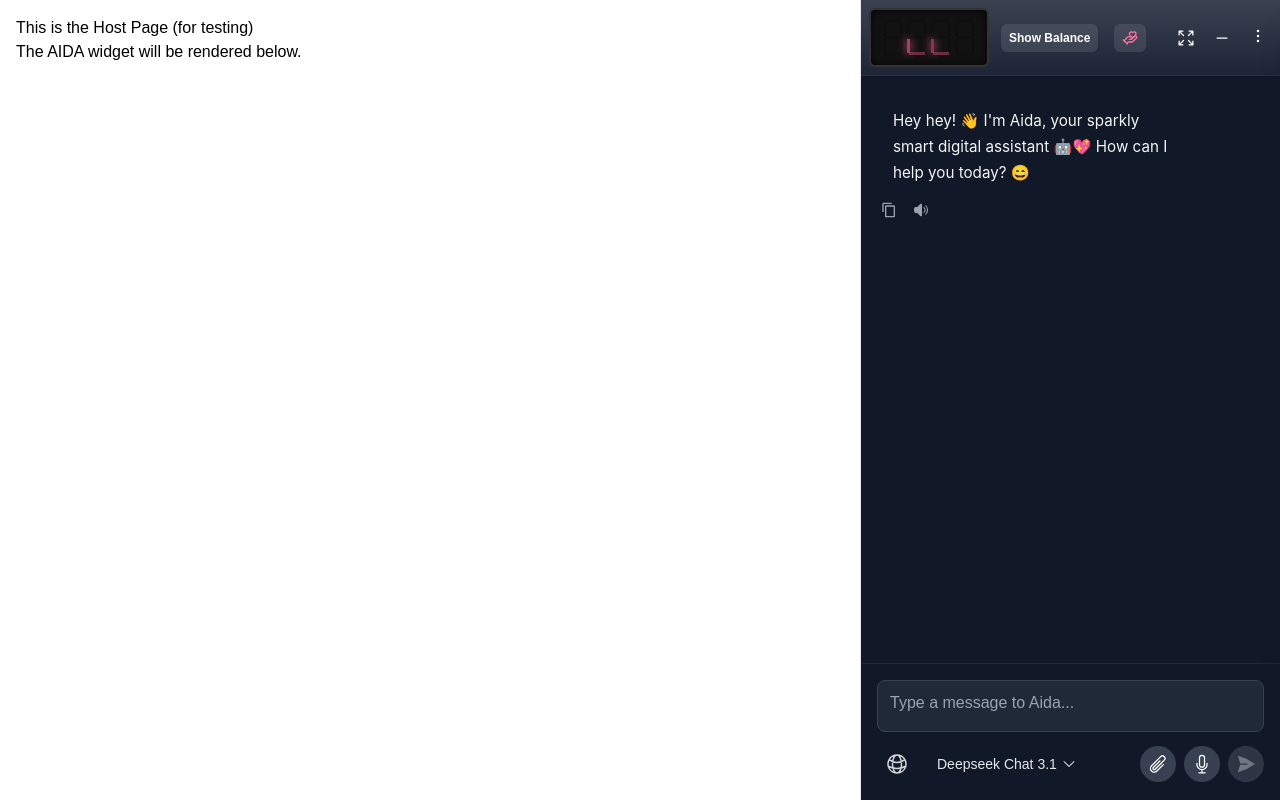
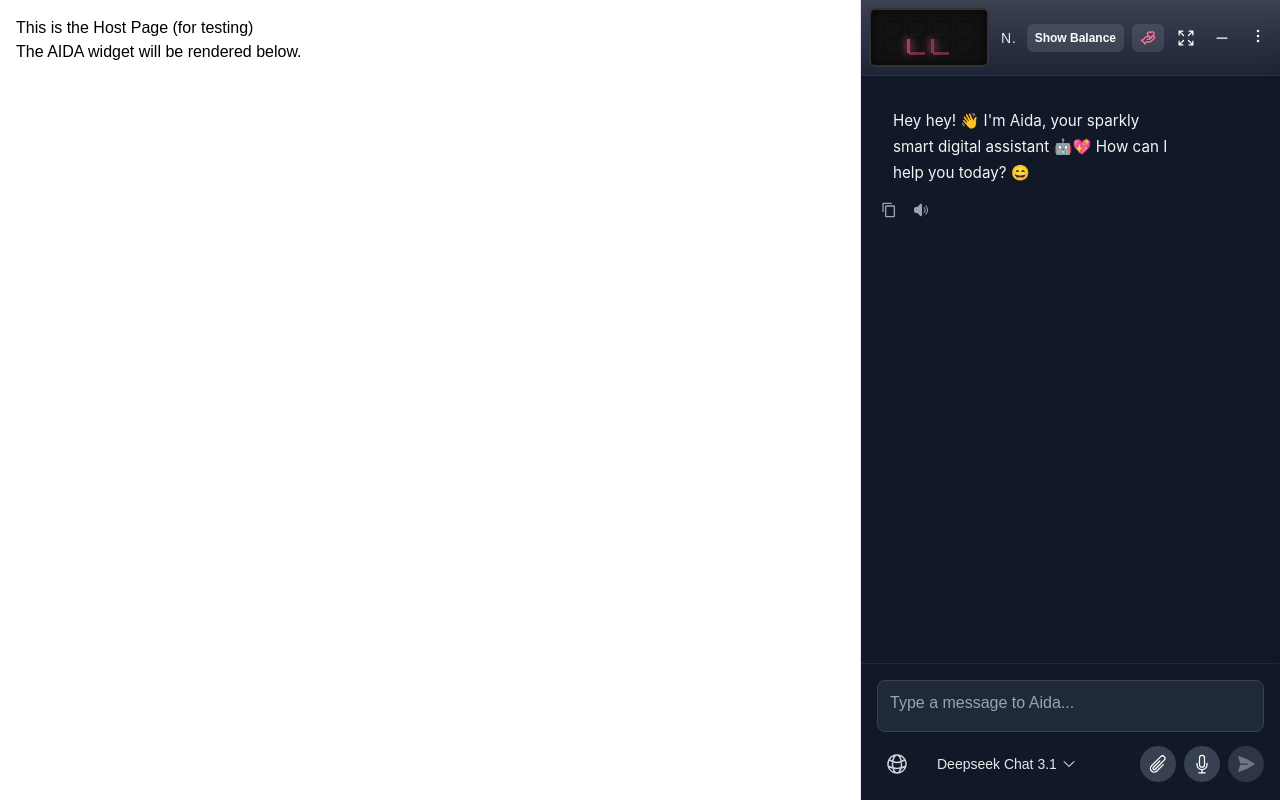
Before and after one commit to BitSavvy-Solutions/AIDA-widget, a React (Vite) app: page / in a window 1280 px wide. Both pictures are taken after a click on the button 1198 px from the left and 772 px from the top of the page. Built offline with nearby package versions, Linux system fonts and the light colour scheme; what tailwindcss-rtl would draw is missing.

Commit message:
feat: add session title editing and renaming functionality in ChatHeader

```diff
--- a/src/AidaWidget/AidaWidget.jsx
+++ b/src/AidaWidget/AidaWidget.jsx
@@ -255,6 +255,16 @@ const AidaWidget = (props) => {
         closePanel();
     }, [setMessages, setCurrentSessionId, closePanel]);
 
+    // ✨ NEW: Calculate current session title and handle renaming
+    const currentSession = historyItems.find(h => h.id === currentSessionId);
+    const currentSessionTitle = currentSession?.title || "New Chat";
+
+    const handleRenameCurrentSession = useCallback((newTitle) => {
+        if (currentSessionId) {
+            historyHandlers.onRename(currentSessionId, newTitle);
+        }
+    }, [currentSessionId, historyHandlers]);
+
     useEffect(() => { if (isOpen && !isLoading && !isTranscribing) inputRef.current?.focus(); }, [isOpen, isLoading, isTranscribing]);
     useEffect(() => { if (inputRef.current) { inputRef.current.style.height = 'auto'; inputRef.current.style.height = `${inputRef.current.scrollHeight}px`; } }, [currentMessage]);
     useEffect(() => { const handleResize = () => setIsMobileViewport(window.innerWidth <= 768); window.addEventListener('resize', handleResize); return () => window.removeEventListener('resize', handleResize); }, []);
@@ -274,7 +284,25 @@ const AidaWidget = (props) => {
                             </svg>
                             <span>Drop files or folders to attach</span>
                         </div></div>}
-                        <ChatHeader displayText={displayText} lastCost={lastCost} userId={user?.id} paymentLinkConfig={features.paymentLink} resetChat={resetChat} toggleFullscreen={() => setIsFullscreen(p => !p)} showFullscreenToggle={!isMobileViewport} isMobileViewport={isMobileViewport} toggleChat={toggleChat} theme={theme} onToggleTheme={() => setTheme(p => p === 'dark' ? 'light' : 'dark')} onToggleHistory={openPanel} onDisplayClick={features.customInstructions ? openPromptModal : undefined} />
+                        {/* ✨ MODIFIED: Pass sessionTitle and onRenameSession to ChatHeader */}
+                        <ChatHeader
+                            displayText={displayText}
+                            lastCost={lastCost}
+                            userId={user?.id}
+                            paymentLinkConfig={features.paymentLink}
+                            resetChat={resetChat}
+                            toggleFullscreen={() => setIsFullscreen(p => !p)}
+                            showFullscreenToggle={!isMobileViewport}
+                            isMobileViewport={isMobileViewport}
+                            toggleChat={toggleChat}
+                            theme={theme}
+                            onToggleTheme={() => setTheme(p => p === 'dark' ? 'light' : 'dark')}
+                            onToggleHistory={openPanel}
+                            onDisplayClick={features.customInstructions ? openPromptModal : undefined}
+                            sessionTitle={currentSessionTitle}
+                            onRenameSession={handleRenameCurrentSession}
+                            isSessionActive={!!currentSessionId}
+                        />
                         {features.historyProjects && <ChatHistoryPanel theme={theme} open={isPanelOpen} onClose={closePanel} sessions={historyItems} projects={projects} onSelect={handleHistorySelect} {...historyHandlers} />}
                         <ChatDisplay
                             messages={messages}
--- a/src/AidaWidget/ChatHeader.jsx
+++ b/src/AidaWidget/ChatHeader.jsx
@@ -1,6 +1,6 @@
 // src/AidaWidget/ChatHeader.jsx
 import React, { useState, useRef, useEffect } from 'react';
-import { HiPlus, HiOutlineSun, HiOutlineMoon, HiClock, HiEllipsisVertical, HiMinusSmall, HiOutlineArrowsPointingOut } from 'react-icons/hi2';
+import { HiPlus, HiOutlineSun, HiOutlineMoon, HiClock, HiEllipsisVertical, HiMinusSmall, HiOutlineArrowsPointingOut, HiPencilSquare, HiCheck, HiXMark } from 'react-icons/hi2';
 import { LuHandHeart } from 'react-icons/lu'; // ✨ ADDED: Import the heart-in-hand icon
 import SevenSegmentDisplay from './SevenSegmentDisplay';
 import CreditsDisplay from './CreditsDisplay';
@@ -19,6 +19,9 @@ const ChatHeader = ({
     onDisplayClick,
     showFullscreenToggle = true,
     isMobileViewport = false,
+    sessionTitle = "New Chat",
+    onRenameSession,
+    isSessionActive = false,
 }) => {
     // Use a solid dark shade so it looks identical in both themes
     const headerColors = 'bg-[#0f172a] text-white backdrop-blur-md border-b border-white/10';
@@ -26,6 +29,11 @@ const ChatHeader = ({
     const accentColor = '#ffffff';
     const [isMenuOpen, setIsMenuOpen] = useState(false);
     const menuRef = useRef(null);
+
+    // ✨ NEW: State for title editing
+    const [isEditingTitle, setIsEditingTitle] = useState(false);
+    const [titleDraft, setTitleDraft] = useState(sessionTitle);
+    const titleInputRef = useRef(null);
 
     useEffect(() => {
         if (!isMenuOpen) return;
@@ -38,17 +46,56 @@ const ChatHeader = ({
         return () => document.removeEventListener('mousedown', handleClick);
     }, [isMenuOpen]);
 
+    // ✨ NEW: Sync draft with prop when not editing
+    useEffect(() => {
+        if (!isEditingTitle) {
+            setTitleDraft(sessionTitle);
+        }
+    }, [sessionTitle, isEditingTitle]);
+
+    // ✨ NEW: Focus input when editing starts
+    useEffect(() => {
+        if (isEditingTitle && titleInputRef.current) {
+            titleInputRef.current.focus();
+            titleInputRef.current.select();
+        }
+    }, [isEditingTitle]);
 
     const closeMenu = () => setIsMenuOpen(false);
 
+    // ✨ NEW: Handle title save
+    const handleSaveTitle = () => {
+        if (titleDraft.trim() && onRenameSession) {
+            onRenameSession(titleDraft.trim());
+        } else {
+            setTitleDraft(sessionTitle); // Revert if empty
+        }
+        setIsEditingTitle(false);
+    };
+
+    const handleCancelEdit = () => {
+        setTitleDraft(sessionTitle);
+        setIsEditingTitle(false);
+    };
+
+    const handleKeyDown = (e) => {
+        if (e.key === 'Enter') {
+            e.preventDefault();
+            handleSaveTitle();
+        } else if (e.key === 'Escape') {
+            e.preventDefault();
+            handleCancelEdit();
+        }
+    };
+
     return (
         <div className={`${headerColors} glass-header pl-2 pr-1 py-2 flex justify-between items-center rounded-none relative`}>
-            <div className="flex items-center gap-3">
+            <div className="flex items-center gap-3 flex-1 min-w-0 mr-2">
                 {onDisplayClick ? (
                     <button
                         type="button"
                         onClick={onDisplayClick}
-                        className="p-0 bg-transparent border-0 focus:outline-none focus-visible:ring-2 focus-visible:ring-white/40 rounded-md"
+                        className="p-0 bg-transparent border-0 focus:outline-none focus-visible:ring-2 focus-visible:ring-white/40 rounded-md shrink-0"
                         aria-label="Configure instructions"
                     >
                         <SevenSegmentDisplay text={displayText} />
@@ -56,6 +103,34 @@ const ChatHeader = ({
                 ) : (
                     <SevenSegmentDisplay text={displayText} />
                 )}
+
+                {/* ✨ NEW: Editable Session Title */}
+                <div className="flex-1 min-w-0 flex items-center">
+                    {isEditingTitle ? (
+                        <div className="flex items-center gap-1 w-full max-w-[200px]">
+                            <input
+                                ref={titleInputRef}
+                                type="text"
+                                value={titleDraft}
+                                onChange={(e) => setTitleDraft(e.target.value)}
+                                onKeyDown={handleKeyDown}
+                                onBlur={handleSaveTitle}
+                                className="w-full bg-white/10 border border-white/20 rounded px-2 py-0.5 text-xs text-white focus:outline-none focus:ring-1 focus:ring-white/50"
+                            />
+                        </div>
+                    ) : (
+                        <div className="flex items-center gap-2 min-w-0 group cursor-pointer" onClick={() => isSessionActive && setIsEditingTitle(true)}>
+                            <span className="text-sm font-medium truncate text-gray-200 group-hover:text-white transition-colors" title={sessionTitle}>
+                                {sessionTitle}
+                            </span>
+                            {isSessionActive && (
+                                <HiPencilSquare className="w-3.5 h-3.5 text-gray-500 group-hover:text-gray-300 opacity-0 group-hover:opacity-100 transition-all shrink-0" />
+                            )}
+                        </div>
+                    )}
+                </div>
+
+                <div className="shrink-0 flex items-center gap-2">
                     <CreditsDisplay userId={userId} lastCost={lastCost} theme={theme} />
 
                     {/* ✨ NEW: Support/Payment Button */}
@@ -64,7 +139,7 @@ const ChatHeader = ({
                             href={paymentLinkConfig.url}
                             target="_blank"
                             rel="noopener noreferrer"
-                        className="ml-1 flex items-center gap-1.5 text-xs font-semibold px-2 py-1.5 rounded-md transition-colors bg-white/10 hover:bg-white/20 text-white shadow-sm"
+                            className="hidden sm:flex items-center gap-1.5 text-xs font-semibold px-2 py-1.5 rounded-md transition-colors bg-white/10 hover:bg-white/20 text-white shadow-sm"
                             title={paymentLinkConfig.text || 'Support Us'}
                         >
                             <LuHandHeart className="w-4 h-4 text-brand-coral" />
@@ -72,7 +147,8 @@ const ChatHeader = ({
                         </a>
                     )}
                 </div>
-            <div className="flex items-center space-x-2 pr-1">
+            </div>
+            <div className="flex items-center space-x-2 pr-1 shrink-0">
                 {showFullscreenToggle && typeof toggleFullscreen === 'function' && (
                     <button
                         onClick={toggleFullscreen}
--- a/src/AidaWidget/hooks/useChatHistory.js
+++ b/src/AidaWidget/hooks/useChatHistory.js
@@ -1,3 +1,4 @@
+/* src/AidaWidget/hooks/useChatHistory.js */
 import { useState, useCallback, useMemo } from 'react';
 
 const HISTORY_KEY = 'aida-chat-history';
@@ -48,7 +49,7 @@ export const useChatHistory = (getSanitizedMessages) => {
     // --- Utility ---
     const buildTitleFromMessages = useCallback((msgs) => {
         const firstUser = (msgs || []).find(m => m.sender === 'user' && (m.text || '').trim());
-        const base = firstUser ? firstUser.text.trim() : 'Untitled Chat';
+        const base = firstUser ? firstUser.text.trim() : 'New Chat';
         return base.length > 60 ? `${base.slice(0, 57)}…` : base;
     }, []);
 
@@ -56,9 +57,15 @@ export const useChatHistory = (getSanitizedMessages) => {
     const createNewSession = useCallback((currentMsgs) => {
         const id = `chat-${Date.now()}`;
         const title = buildTitleFromMessages(currentMsgs);
-        const newSession = { id, title, createdAt: Date.now(), messages: currentMsgs };
+        // ✅ FIX: Initialize customTitle as false
+        const newSession = {
+            id,
+            title,
+            createdAt: Date.now(),
+            messages: currentMsgs,
+            customTitle: false
+        };
 
-        // Use functional update to ensure we don't overwrite concurrent updates
         setHistoryItems(prev => {
             const updated = [newSession, ...prev].slice(0, 200);
             try { localStorage.setItem(HISTORY_KEY, JSON.stringify(updated)); } catch { }
@@ -71,23 +78,30 @@ export const useChatHistory = (getSanitizedMessages) => {
         return id;
     }, [buildTitleFromMessages]);
 
-    // ✅ FIX: Use functional state update to access the LATEST historyItems.
-    // This prevents the "Stale Closure" bug where the function uses an old version
-    // of the array and accidentally deletes the newly created session.
     const updateCurrentSession = useCallback((currentMsgs, explicitId = null) => {
         const targetId = explicitId || currentSessionId;
 
         if (!targetId) return;
 
-        const title = buildTitleFromMessages(currentMsgs);
+        // Calculate what the auto-title *would* be
+        const autoTitle = buildTitleFromMessages(currentMsgs);
 
         setHistoryItems(prevItems => {
-            // We map over 'prevItems', which React guarantees is the latest state.
-            const updatedItems = prevItems.map(h =>
-                h.id === targetId ? { ...h, title, messages: currentMsgs } : h
-            );
+            const updatedItems = prevItems.map(h => {
+                if (h.id === targetId) {
+                    // ✅ FIX: If the user manually renamed it (customTitle is true), keep the existing title.
+                    // Otherwise, update the title based on the new messages.
+                    const finalTitle = h.customTitle ? h.title : autoTitle;
 
-            // Persist to localStorage immediately within the callback
+                    return {
+                        ...h,
+                        title: finalTitle,
+                        messages: currentMsgs
+                    };
+                }
+                return h;
+            });
+
             try { localStorage.setItem(HISTORY_KEY, JSON.stringify(updatedItems)); } catch { }
 
             return updatedItems;
@@ -103,7 +117,7 @@ export const useChatHistory = (getSanitizedMessages) => {
         } else {
             const id = `chat-${Date.now()}`;
             const title = buildTitleFromMessages(msgs);
-            const newSession = { id, title, createdAt: Date.now(), messages: msgs };
+            const newSession = { id, title, createdAt: Date.now(), messages: msgs, customTitle: false };
 
             setHistoryItems(prev => {
                 const updated = [newSession, ...prev].slice(0, 200);
@@ -209,7 +223,6 @@ export const useChatHistory = (getSanitizedMessages) => {
     // --- Handlers for ChatHistoryPanel ---
     const handlers = useMemo(() => ({
         onDelete: (chatId) => {
-            // We can use persistHistory here because this is a direct user action, not async
             const newItems = historyItems.filter(h => h.id !== chatId);
             persistHistory(newItems);
             persistProjects(projects.map(p => ({
@@ -218,7 +231,12 @@ export const useChatHistory = (getSanitizedMessages) => {
             })));
         },
         onRename: (id, newTitle) => {
-            const newItems = historyItems.map(item => item.id === id ? { ...item, title: newTitle.trim() || 'Untitled Chat' } : item);
+            // ✅ FIX: When renaming, set customTitle to true so updateCurrentSession doesn't overwrite it
+            const newItems = historyItems.map(item =>
+                item.id === id
+                    ? { ...item, title: newTitle.trim() || 'Untitled Chat', customTitle: true }
+                    : item
+            );
             persistHistory(newItems);
         },
         onCreateProject: (projectName) => {
```
Lines whose indentation alone changed are shown as unchanged.
